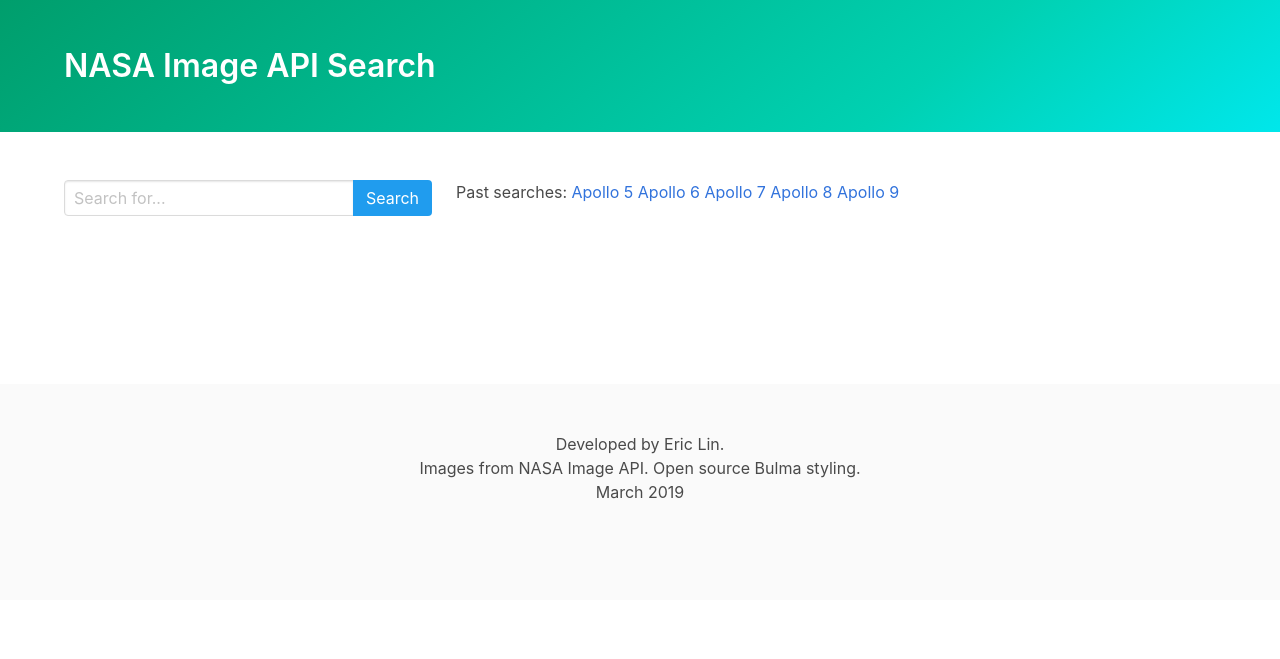
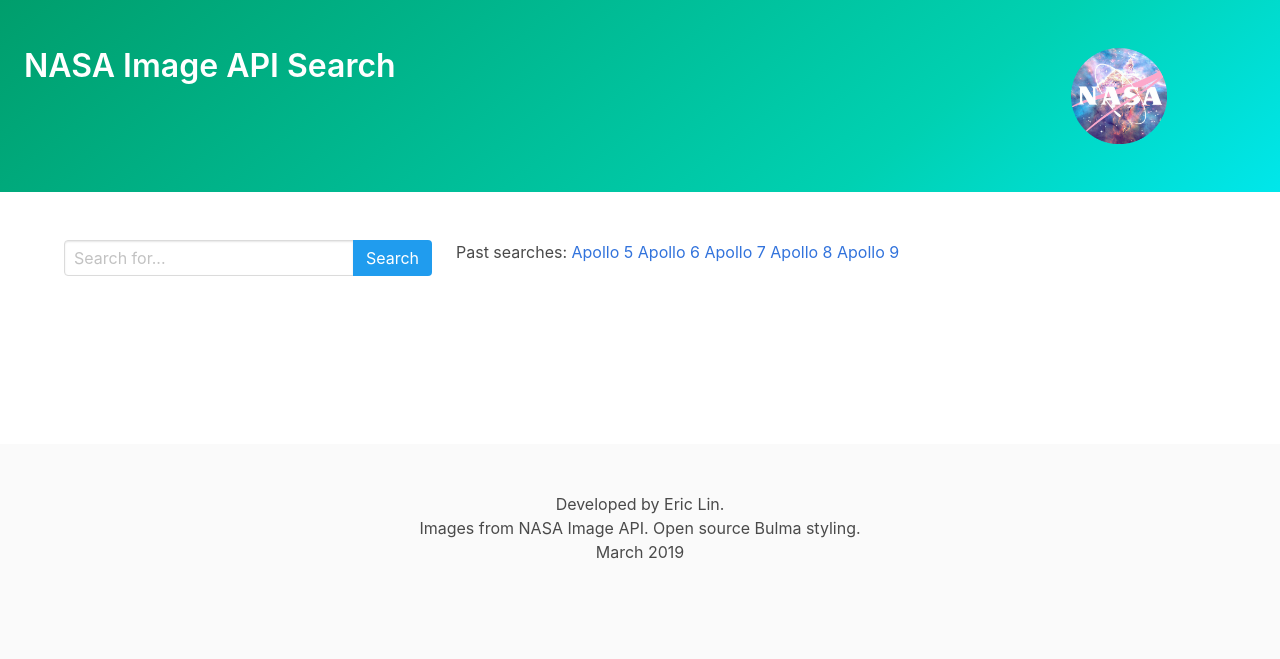
Before and after one commit to eric-z-lin/nasa_image_search, a Django app: page / in a window 1280 px wide. Shown: the top 659 px of the page. Run offline with Django 3.2, Linux system fonts and the light colour scheme; data comes from the database, SQL or seed files in the repository; both versions use the stored data as it was after the commit; some libraries are stand-ins or nearby versions.

Commit message:
favicon and images

```diff
--- a/image_search/templates/image_search/search.html
+++ b/image_search/templates/image_search/search.html
@@ -10,16 +10,26 @@
     <script defer src="https://use.fontawesome.com/releases/v5.3.1/js/all.js"></script>
     {% load static %}
     <link rel="stylesheet" href="{% static 'css/styles.css'%}">
+    <link rel="shortcut icon" href="{% static 'images/nasa_favicon2.ico' %}">
 </head>
 
 <body class="Site">
     <!-- Section for title. -->
     <section class="hero is-primary is-bold">
         <div class="hero-body">
-            <div class="container">
-                <h1 class="title">
-                    NASA Image API Search
-                </h1>
+            <div class="columns">
+                <div class="column is-4">
+                    <div class="container">
+                        <h1 class="title">
+                            <a href="/"> NASA Image API Search </a>
+                        </h1>
+                    </div>
+                </div>
+                <div class="column is-2 is-offset-6">
+                <figure class="image is-96x96">
+                        <img src="{% static 'images/nasa_rounded.gif' %}" alt ="image">
+                    </figure>
+                </div>
             </div>
         </div>
     </section>
@@ -70,7 +80,7 @@
                     <div class="column is-4">
                         <div class="box is-dark">
                             <figure>
-                                <img src= {{ image.media_link }} alt="Media">
+                                <img src= {{ image.media_link }} alt="Image">
                             </figure>
                         </div>
                     </div>
```
Also changed, not shown: db.sqlite3, static/images/nasa.jpg (added), static/images/nasa2.png (added), static/images/nasa_favicon.ico (added), static/images/nasa_favicon2.ico (added), static/images/nasa_rounded.gif (added).
